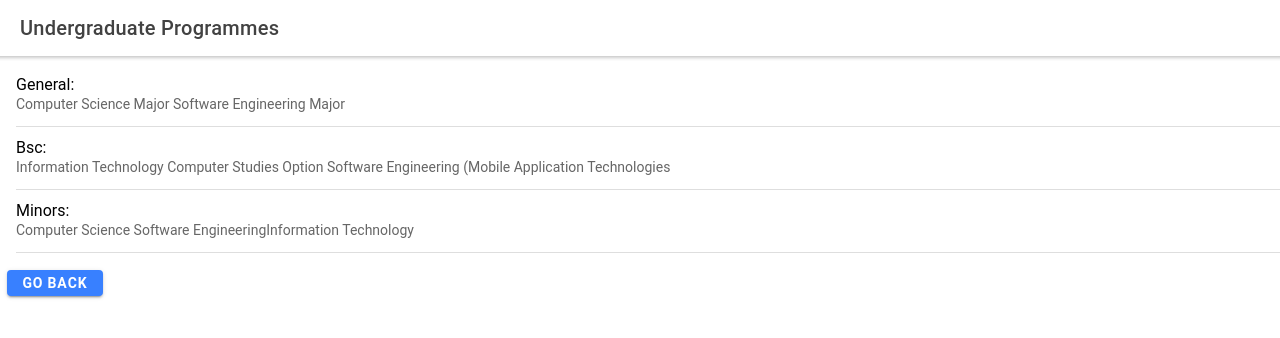
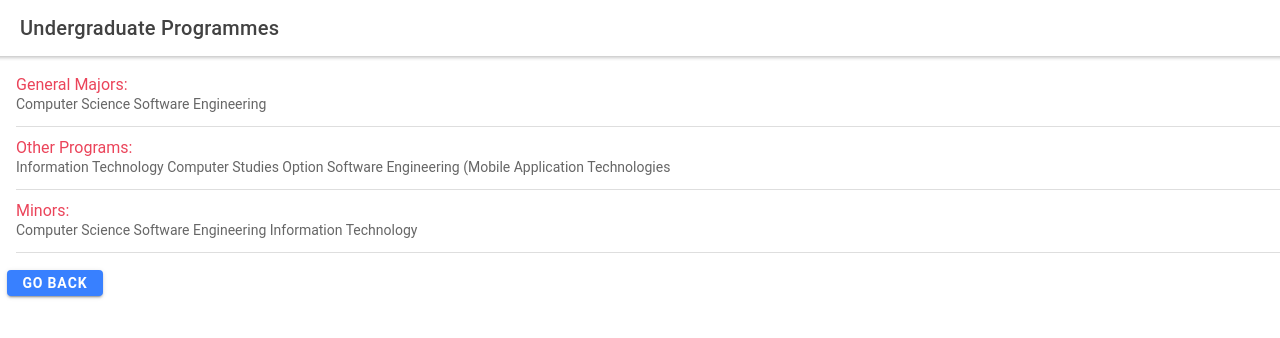
Before and after one commit to adoseofsam/ionicApp, a React (Create React App) app in the folder ionicSample/: page /programmes in a window 1280 px wide. Shown: the top 338 px of the page. Built offline with nearby package versions, Linux system fonts and the light colour scheme.

Commit message:
changed css of program

```diff
--- a/ionicSample/src/components/ProgramContainer.css
+++ b/ionicSample/src/components/ProgramContainer.css
@@ -0,0 +1,3 @@
+p{
+    color: red;
+}
--- a/ionicSample/src/components/ProgramContainer.tsx
+++ b/ionicSample/src/components/ProgramContainer.tsx
@@ -7,18 +7,18 @@ interface ContainerProps { }
 
 const program = [
   {
-      scale: 'General',
-      programs: ['Computer Science Major ','Software Engineering Major']
+      scale: 'General Majors',
+      programs: ['Computer Science ', '  Software Engineering ']
   },
 
   {
-    scale: 'Bsc',
+    scale: 'Other Programs',
     programs:['Information Technology', ' Computer Studies Option', ' Software Engineering (Mobile Application Technologies']
   },
 
   {
       scale: 'Minors',
-      programs:['Computer Science', ' Software Engineering', 'Information Technology']
+      programs:['Computer Science', ' Software Engineering', ' Information Technology']
 
   }
 
@@ -40,12 +40,12 @@ const program = [
 const ProgramContainer: React.FC<ContainerProps> = () => {
   return (
     <IonContent>
-    <IonList>
+    <IonList className ='listname'>
       {
         program.map((item,x) => (
           <IonItemSliding key = {x}>
             <IonItem>
-              <IonLabel className = "lst">
+              <IonLabel color="danger">
                 <IonText key = {x}>
                   {item.scale}:
                 </IonText>
```
